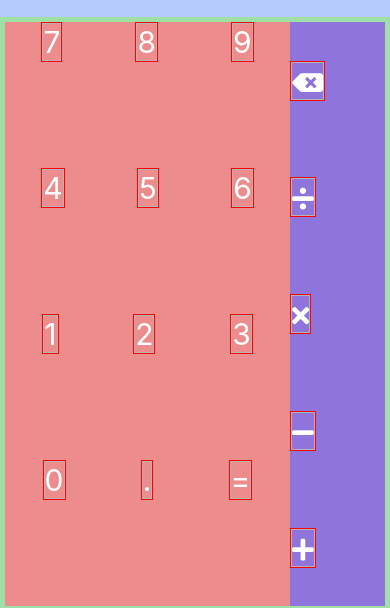
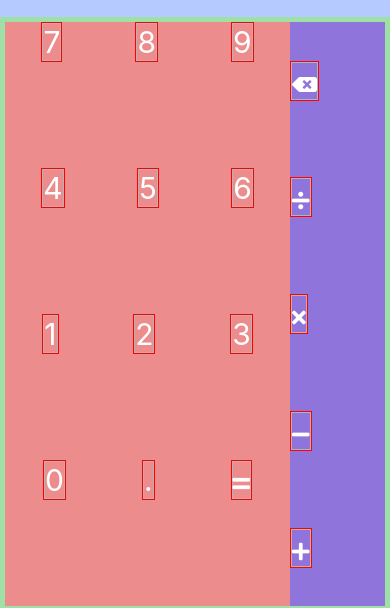
Before and after one commit to MatthieuNadeau96/RNCalculator, a React Native app: screen / in a window 390 px wide. Shown: the part 233-841 px from the top of the page. Built offline with nearby package versions, Linux system fonts and the light colour scheme.

Commit message:
changed the size of the fonts and added the equal font

```diff
--- a/App.js
+++ b/App.js
@@ -16,12 +16,12 @@ export default class App extends Component {
 
   render() {
     const { displayValue } = this.state
-    const backspace = (<FontAwesome5 name={'backspace'} size={25} />)
-    const divide = (<FontAwesome5 name={'divide'} size={25} />)
-    const times = (<FontAwesome5 name={'times'} size={25} />)
-    const plus = (<FontAwesome5 name={'plus'} size={25} />)
-    const minus = (<FontAwesome5 name={'minus'} size={25} />)
-    const equals = (<FontAwesome5 name={'equals'} size={25} />)
+    const backspace = (<FontAwesome5 name={'backspace'} size={20} />)
+    const divide = (<FontAwesome5 name={'divide'} size={20} />)
+    const times = (<FontAwesome5 name={'times'} size={20} />)
+    const plus = (<FontAwesome5 name={'plus'} size={20} />)
+    const minus = (<FontAwesome5 name={'minus'} size={20} />)
+    const equals = (<FontAwesome5 name={'equals'} size={20} />)
     return (
       <View style={styles.container}>
 
@@ -51,7 +51,7 @@ export default class App extends Component {
             <View style={styles.btnRow}>
               <Key title={'0'} />
               <Key title={'.'} />
-              <Key title={'='} />
+              <Key title={equals} />
             </View>
           </View>
           <View style={styles.operationKeys}>
```
